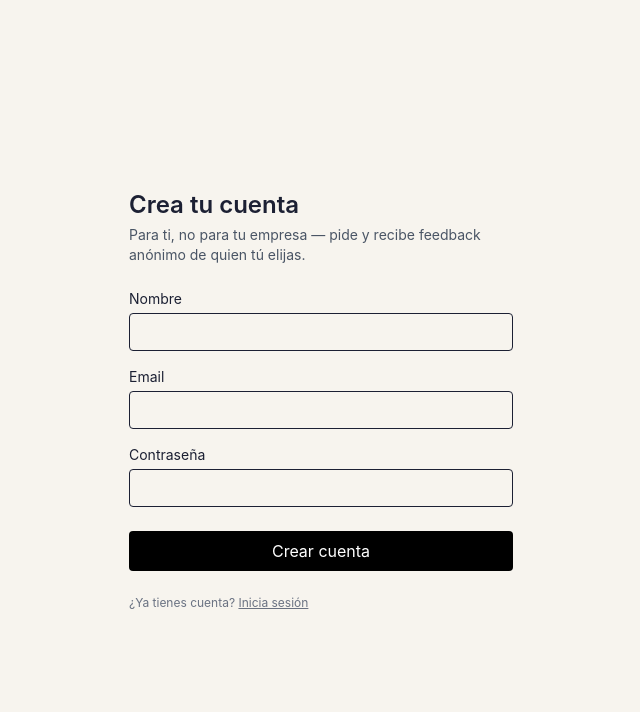
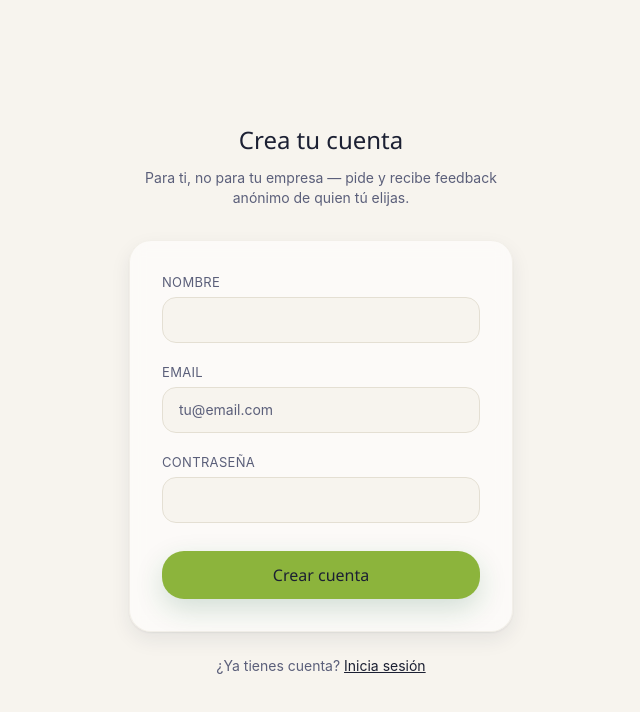
Before and after one commit to dabarcao/brujula, a Next.js app: page /registro in a window 1280 px wide. Shown: the top 712 px of the page, without its empty margins (319-959 px from the left). Built offline with nearby package versions, Linux system fonts and the light colour scheme.

Commit message:
Rediseña /registro con los mismos tokens y componentes que el resto de la app (se había quedado con el estilo antiguo)

```diff
--- a/src/app/registro/page.tsx
+++ b/src/app/registro/page.tsx
@@ -1,5 +1,7 @@
 import Link from "next/link";
 import { individualSignUp } from "@/app/actions/auth";
+import { buttonPrimaryClassName } from "@/components/ui/ButtonPrimary";
+import ErrorBanner from "@/components/ui/ErrorBanner";
 
 export default async function RegistroPage({
   searchParams,
@@ -11,49 +13,68 @@ export default async function RegistroPage({
   return (
     <main className="flex-1 flex items-center justify-center p-8">
       <div className="w-full max-w-sm">
-        <h1 className="text-2xl font-semibold mb-1">Crea tu cuenta</h1>
-        <p className="text-sm text-gray-600 mb-6">
-          Para ti, no para tu empresa — pide y recibe feedback anónimo de quien tú
-          elijas.
+        <div className="flex flex-col items-center text-center mb-8 gap-3">
+          <h1 className="font-heading text-2xl text-ink">Crea tu cuenta</h1>
+          <p className="text-sm text-ink-soft">
+            Para ti, no para tu empresa — pide y recibe feedback anónimo de
+            quien tú elijas.
           </p>
+        </div>
 
-        {error && (
-          <p className="mb-4 rounded bg-red-50 text-red-700 text-sm p-3">{error}</p>
-        )}
+        {error && <ErrorBanner>{error}</ErrorBanner>}
 
-        <form action={individualSignUp} className="flex flex-col gap-4">
-          <label className="flex flex-col gap-1 text-sm">
+        <div className="bg-paper-deep/58 backdrop-blur-sm rounded-brujula-lg shadow-card border border-line/40 p-8">
+          <form action={individualSignUp} className="flex flex-col gap-5">
+            <label className="flex flex-col gap-1.5">
+              <span className="text-caption font-caption uppercase tracking-wide text-ink-soft">
                 Nombre
-            <input name="fullName" type="text" required className="border rounded px-3 py-2" />
+              </span>
+              <input
+                name="fullName"
+                type="text"
+                required
+                autoComplete="name"
+                className="border border-line rounded-brujula-md px-4 py-3 text-sm bg-paper text-ink placeholder:text-ink-soft transition-colors motion-safe:duration-150 focus:outline-none focus:border-indigo focus:ring-2 focus:ring-indigo-wash"
+              />
             </label>
 
-          <label className="flex flex-col gap-1 text-sm">
+            <label className="flex flex-col gap-1.5">
+              <span className="text-caption font-caption uppercase tracking-wide text-ink-soft">
                 Email
-            <input name="email" type="email" required className="border rounded px-3 py-2" />
+              </span>
+              <input
+                name="email"
+                type="email"
+                required
+                autoComplete="email"
+                className="border border-line rounded-brujula-md px-4 py-3 text-sm bg-paper text-ink placeholder:text-ink-soft transition-colors motion-safe:duration-150 focus:outline-none focus:border-indigo focus:ring-2 focus:ring-indigo-wash"
+                placeholder="tu@email.com"
+              />
             </label>
 
-          <label className="flex flex-col gap-1 text-sm">
+            <label className="flex flex-col gap-1.5">
+              <span className="text-caption font-caption uppercase tracking-wide text-ink-soft">
                 Contraseña
+              </span>
               <input
                 name="password"
                 type="password"
                 required
                 minLength={8}
-              className="border rounded px-3 py-2"
+                autoComplete="new-password"
+                className="border border-line rounded-brujula-md px-4 py-3 text-sm bg-paper text-ink transition-colors motion-safe:duration-150 focus:outline-none focus:border-indigo focus:ring-2 focus:ring-indigo-wash"
               />
             </label>
 
-          <button
-            type="submit"
-            className="bg-black text-white rounded px-3 py-2 mt-2 hover:bg-gray-800"
-          >
+            <button type="submit" className={`${buttonPrimaryClassName} w-full mt-2`}>
               Crear cuenta
             </button>
           </form>
+        </div>
 
-        <p className="text-xs text-gray-500 mt-6">
+        <p className="text-center text-sm text-ink-soft mt-6">
           ¿Ya tienes cuenta?{" "}
-          <Link href="/login" className="underline">
+          <Link href="/login" className="text-ink underline">
             Inicia sesión
           </Link>
         </p>
```
Lines whose indentation alone changed are shown as unchanged.
